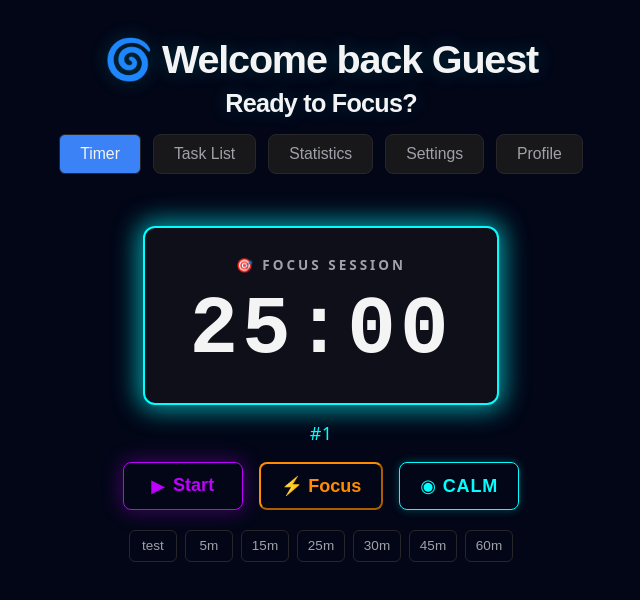
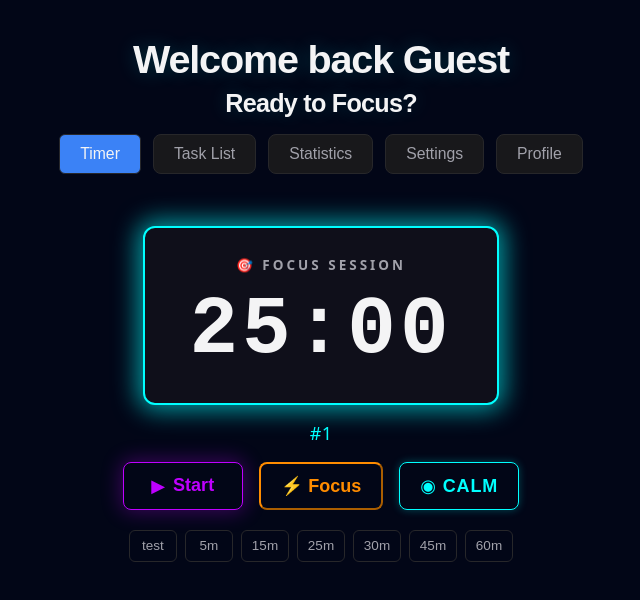
Before and after one commit to FinchDefense/flowstate-app, a React (Vite) app: page / in a window 1280 px wide. Shown: the top 600 px of the page, without its empty margins (319-959 px from the left). Built offline with nearby package versions, Linux system fonts and the light colour scheme.

Commit message:
Remove an emoji

```diff
--- a/src/App.tsx
+++ b/src/App.tsx
@@ -55,7 +55,7 @@ export function App() {
   return (
     <div className="app-container">
       <div className="header">
-        <div className="welcome-message main-title">🌀 Welcome back {displayName || "Guest"} </div>
+        <div className="welcome-message main-title">Welcome back {displayName || "Guest"} </div>
         <div className="welcome-message secondary-title">Ready to Focus?</div>
         <div className="tabs">
           <button
```
